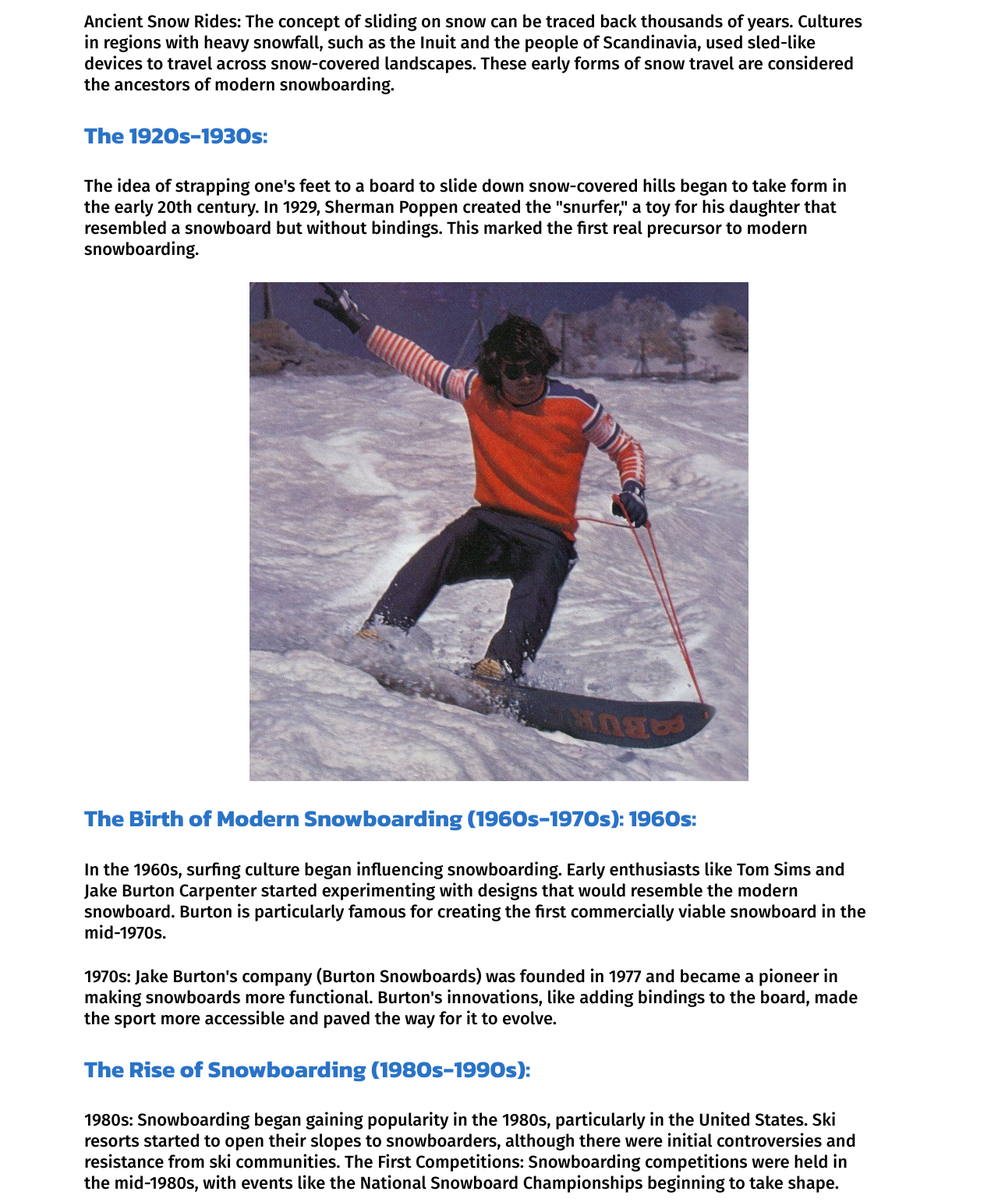
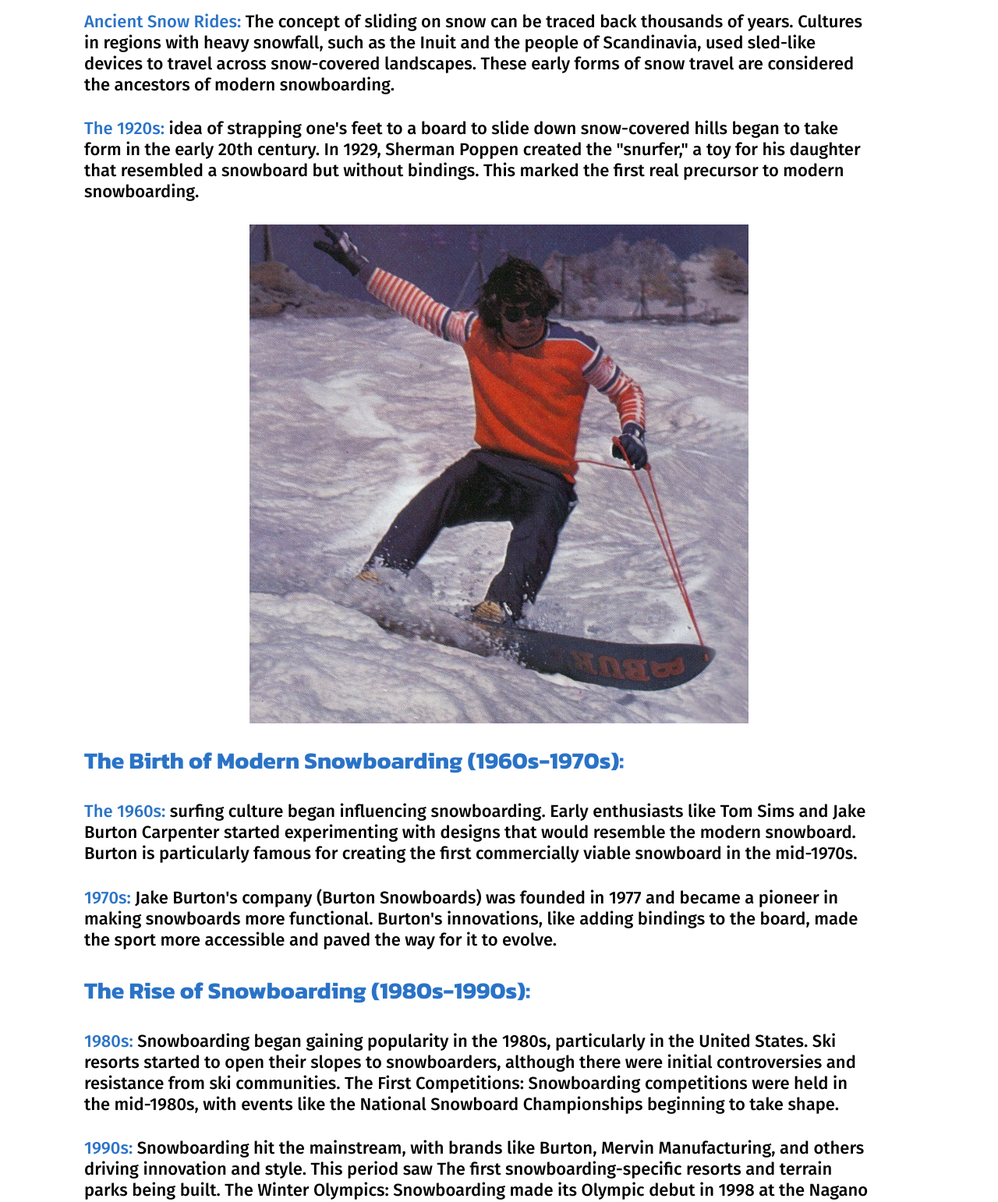
Before and after one commit to isabelfalin/wdd130, a plain HTML site: page final-project/history.html in a window 1280 px wide. Shown: the part 585-2127 px from the top of the page at 78% size. Drawn offline with Linux system fonts and the light colour scheme.

Commit message:
css for history page

```diff
--- a/final-project/history.html
+++ b/final-project/history.html
@@ -31,14 +31,12 @@
 
     <main>
      <section id="early-beginnings-title">
-            <h2>Early Beginnings:</h2>
+            <h2>Early Beginnings (The 0s-1930s): </h2>
             <!-- The 'ancient snow rides' bit will be in bold -->
-            <h4>Ancient Snow Rides: The concept of sliding on snow can be traced back thousands of years. Cultures in regions with heavy snowfall, such as the Inuit and the people of Scandinavia, used sled-like devices to travel across snow-covered landscapes.
+            <h4><span class="little-blue-highlight">Ancient Snow Rides:</span> The concept of sliding on snow can be traced back thousands of years. Cultures in regions with heavy snowfall, such as the Inuit and the people of Scandinavia, used sled-like devices to travel across snow-covered landscapes.
                 These early forms of snow travel are considered the ancestors of modern snowboarding.</h4>
-        </section>
-        <section id="the-1920s-1930s-title">
-            <h2>The 1920s-1930s:</h2>
-            <h4>The idea of strapping one's feet to a board to slide down snow-covered hills began to
+
+            <h4><span class="little-blue-highlight">The 1920s:</span> idea of strapping one's feet to a board to slide down snow-covered hills began to
                 take form in the early 20th century. In 1929, Sherman Poppen created the "snurfer,"
                 a toy for his daughter that resembled a snowboard but without bindings.
                 This marked the first real precursor to modern snowboarding.</h4>
@@ -47,13 +45,13 @@
 
         <section id="birth-modern-snowboarding-title">
             <!-- The 'year' for each one will either be in bold or a different color, as directed by siteplan -->
-            <h2>The Birth of Modern Snowboarding (1960s-1970s): 1960s:</h2>
-            <h4>In the 1960s, surfing culture began influencing snowboarding.
+            <h2>The Birth of Modern Snowboarding (1960s-1970s):</h2>
+            <h4><span class="little-blue-highlight">The 1960s:</span> surfing culture began influencing snowboarding.
                 Early enthusiasts like Tom Sims and Jake Burton Carpenter started experimenting
                 with designs that would resemble the modern snowboard. Burton is particularly
                 famous for creating the first commercially viable snowboard in the mid-1970s.</h4>
 
-            <h4>1970s: Jake Burton's company (Burton Snowboards) was founded in 1977 and became a
+            <h4><span class="little-blue-highlight">1970s:</span> Jake Burton's company (Burton Snowboards) was founded in 1977 and became a
                 pioneer in making snowboards more functional. Burton's innovations,
                 like adding bindings to the board, made the sport more accessible and
                 paved the way for it to evolve.</h4>
@@ -61,14 +59,14 @@
 
         <section id="the-rise-snowboarding">
             <h2>The Rise of Snowboarding (1980s-1990s):</h2>
-            <h4>1980s: Snowboarding began gaining popularity in the 1980s,
+            <h4><span class="little-blue-highlight">1980s:</span> Snowboarding began gaining popularity in the 1980s,
                 particularly in the United States. Ski resorts started to open their
                 slopes to snowboarders, although there were initial controversies and
                 resistance from ski communities. The First Competitions: Snowboarding
                 competitions were held in the mid-1980s, with events like the National
                 Snowboard Championships beginning to take shape. </h4>
 
-            <h4>1990s: Snowboarding hit the mainstream, with brands like Burton, Mervin
+            <h4><span class="little-blue-highlight">1990s:</span> Snowboarding hit the mainstream, with brands like Burton, Mervin
                 Manufacturing, and others driving innovation and style. This period saw
                 The first snowboarding-specific resorts and terrain parks being built.
                 The Winter Olympics: Snowboarding made its Olympic debut in 1998 at the
@@ -79,14 +77,14 @@
 
         <section id="snowboarding-modern-era">
             <h2>Snowboarding in the Modern Era (2000s-Present):</h2>
-            <h4>X Games & Popular Culture: The X Games became a significant platform for
+            <h4><span class="little-blue-highlight">X Games & Popular Culture:</span> The X Games became a significant platform for
                 snowboarding in the 2000s, showcasing riders like Shaun White and Travis Rice
                 who would go on to define the sport for new generations.</h4>
-            <h4>Snowboarding & Innovation: Today, snowboarding continues to evolve,
+            <h4><span class="little-blue-highlight">Snowboarding & Innovation:</span> Today, snowboarding continues to evolve,
                 with advancements in board technology, rider performance, and terrain
                 park design. The sport is now more accessible than ever, with snowboarding
                 schools and beginner-friendly resorts worldwide. </h4>
-             <h4>The Current Scene: Snowboarding has become a global sport, with millions of
+             <h4><span class="little-blue-highlight">The Current Scene:</span> Snowboarding has become a global sport, with millions of
                 \enthusiasts worldwide. Snowboarders can be found in top competitions, like
                 the Winter X Games, Winter Olympics, and in a thriving backcountry community.</h4>
                 <img id="snowboarding-modern-img" src="images/olympics-beijing-2022.jpg" alt="olympics in Beijing">
--- a/final-project/styles/history.css
+++ b/final-project/styles/history.css
@@ -33,6 +33,9 @@ header .logo{
 
 }
 
+.little-blue-highlight{
+    color: #2A73C7;
+}
 nav a{
     font-size: 30px;
     font-weight: 600;
```
